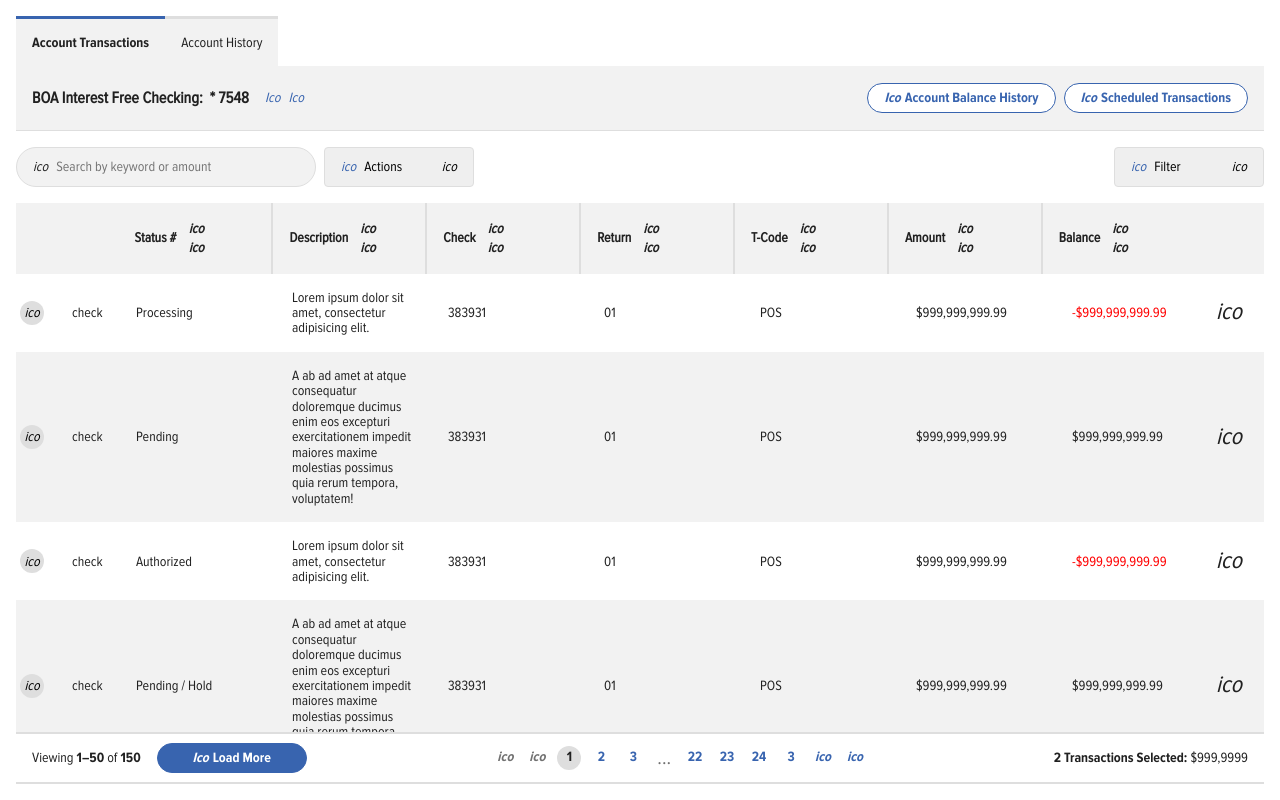
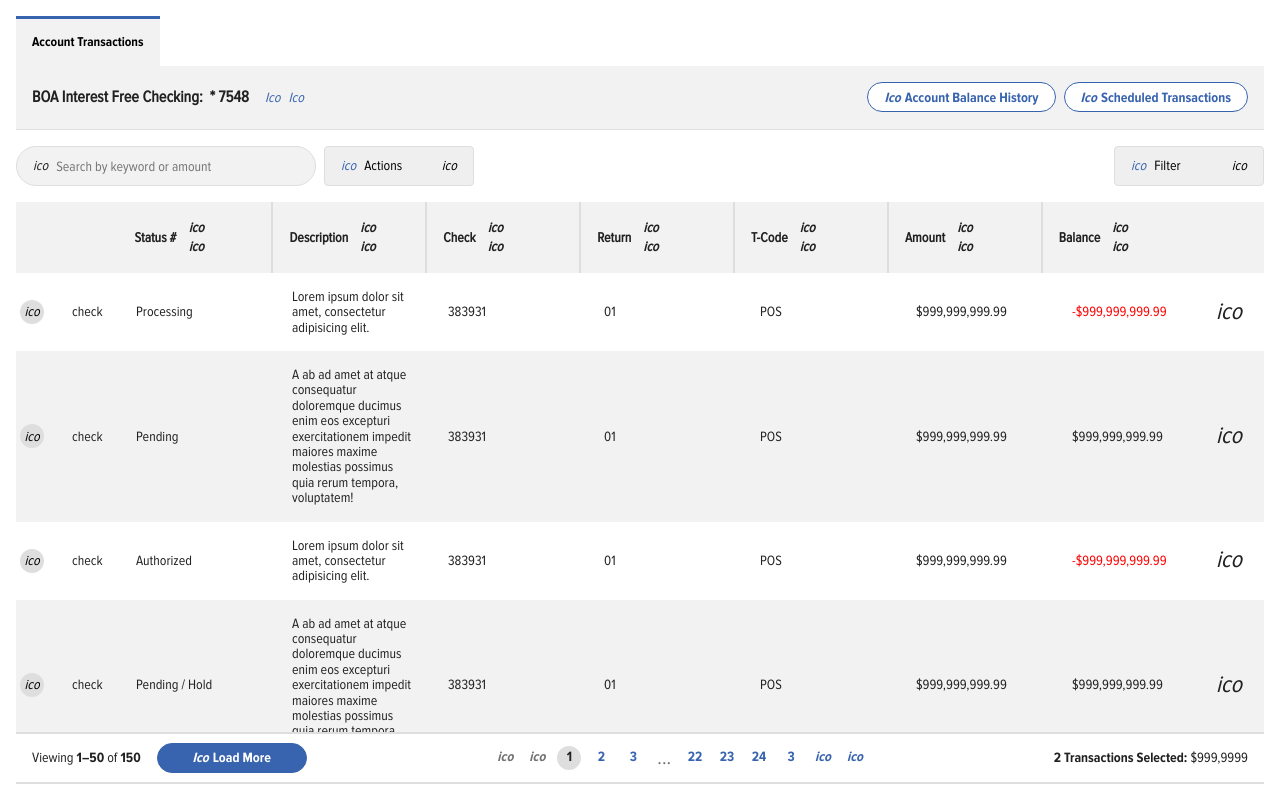
Before and after one commit to MariskaS/ab-test, an Angular app: page / in a window 1280 px wide. Built offline with nearby package versions, Linux system fonts and the light colour scheme.

Commit message:
change README

```diff
--- a/src/app/app.component.html
+++ b/src/app/app.component.html
@@ -1,10 +1,32 @@
 <main class="ab-main">
   <div class="ab-tab__wrapper">
-    <div class="ab-tab__head">
-      <a class="ab-tab__head__item is-active">account transactions</a>
-      <a class="ab-tab__head__item">account history</a>
+    <div class="ab-tab__head"
+         role="tablist"
+         aria-label="Account">
+      <button class="ab-tab__head__item is-active"
+              role="tab"
+              aria-selected="true"
+              aria-controls="transactions-tab"
+              id="transactions">account transactions
+      </button>
     </div>
     <div class="ab-tab__toolbar">
+      <ng-container *ngTemplateOutlet="transactionsHead"></ng-container>
+    </div>
+    <div class="ab-tab__filter">
+      <ng-container *ngTemplateOutlet="transactionsFilter"></ng-container>
+    </div>
+    <div class="ab-tab__body"
+         tabindex="0"
+         role="tabpanel"
+         id="transactions-tab"
+         aria-labelledby="transactions">
+      <ng-container *ngTemplateOutlet="transactionsBody"></ng-container>
+    </div>
+  </div>
+</main>
+
+<ng-template #transactionsHead>
   <ul>
     <li>
       <h3>BOA Interest Free Checking:&nbsp;&nbsp;*&nbsp;7548</h3>
@@ -34,8 +56,9 @@
       </button>
     </li>
   </ul>
-    </div>
-    <div class="ab-tab__filter">
+</ng-template>
+
+<ng-template #transactionsFilter>
   <ul>
     <li>
       <app-search></app-search>
@@ -49,11 +72,10 @@
                     dropdownTitle="Filter"></app-dropdown>
     </li>
   </ul>
-    </div>
-    <div class="ab-tab__body">
+</ng-template>
+
+<ng-template #transactionsBody>
   <app-table [columns]="transactionTableHeads"
              [body]="transactionTableData">
   </app-table>
-    </div>
-  </div>
-</main>
+</ng-template>
--- a/src/app/app.component.scss
+++ b/src/app/app.component.scss
@@ -2,7 +2,7 @@
 
 :host {
 
-  // To stretch the content.
+  // Stretch container full screen.
   display: flex;
   flex: 1;
 }
--- a/src/app/app.component.ts
+++ b/src/app/app.component.ts
@@ -1,4 +1,4 @@
-import {Component, Input} from '@angular/core';
+import {Component} from '@angular/core';
 import {
   transactionTableActions,
   transactionTableData,
--- a/src/app/components/table/table.component.scss
+++ b/src/app/components/table/table.component.scss
@@ -4,11 +4,9 @@
 
 :host {
 
-  // For Desktop & Tablet.
-  @media (min-width: $screen-sx) {
-    display: flex;
-    flex: 1;
-  }
+  // Stretch container full screen.
+  display: flex;
+  flex: 1;
 }
 
 .ab-color--red {
--- a/src/styles/components/pagination.scss
+++ b/src/styles/components/pagination.scss
@@ -13,6 +13,11 @@
 
   &__nav {
     @include flex-variant(flex, center, center);
+
+    // For Tablet.
+    @media (max-width: $screen-sx) {
+      padding: $space-base-half 0;
+    }
   }
 
   &__item {
@@ -59,5 +64,6 @@
   // For Desktop & Tablet.
   @media (min-width: $screen-sx) {
     @include flex-variant(flex, space-between, center);
+    flex-wrap: wrap;
   }
 }
--- a/src/styles/components/table.scss
+++ b/src/styles/components/table.scss
@@ -3,8 +3,11 @@
 @import "~src/styles/core/mixins/mixin-toolbar-variant";
 
 .ab-table {
+
+  // Stretch container full screen.
   display: flex;
   flex-direction: column;
+  flex: 1;
 
   table {
     table-layout: fixed;
@@ -25,17 +28,16 @@
     }
   }
 
-  // TODO: fix scroll
   &__body {
+
+    // Stretch container full screen.
     display: flex;
+    flex-direction: column;
     flex: 1;
-    overflow: hidden;
     overflow-x: auto;
-    flex-direction: column;
   }
 
   &__head {
-    overflow: hidden;
     background-color: var(--table-bg-head);
 
     th:not(:first-child):not(:last-child):not(.ab-border-0) {
@@ -55,8 +57,6 @@
 
   &__content {
     overflow-y: auto;
-    overflow-x: hidden;
-    flex: 1;
 
     tr:nth-of-type(even) {
       background-color: var(--table-bg-zebra);
@@ -66,12 +66,6 @@
     &.is-empty {
       padding: $space-base-double $space-base;
       font-family: $font-family-bold;
-
-      // For Desktop & Tablet.
-      @media (min-width: $screen-sx) {
-        @include flex-variant(flex, center, center);
-        flex: 1;
-      }
     }
   }
 
--- a/src/styles/components/tabs.scss
+++ b/src/styles/components/tabs.scss
@@ -8,9 +8,11 @@
       background-color: var(--toolbar-head-bg);
       padding: $toolbar-spaces;
       cursor: pointer;
+      border: 0;
       border-left: $toolbar-head-border solid var(--toolbar-head-border);
       transition: border-color $transition-base;
       text-transform: capitalize;
+      display: block;
 
       &:active,
       &:focus,
@@ -37,14 +39,12 @@
   }
 
   &__body {
-    overflow-x: auto;
+    overflow-y: auto;
+    overflow-x: hidden;
 
-    // TODO: To stretch the content.
-    // For Desktop & Tablet.
-    @media (min-width: $screen-sx) {
-      display: flex;
-      flex: 1;
-    }
+    // Stretch container full screen.
+    display: flex;
+    flex: 1;
   }
 
   &__toolbar {
@@ -61,12 +61,9 @@
 
   &__wrapper {
 
-    // TODO: To stretch the content.
-    // For Desktop & Tablet.
-    @media (min-width: $screen-sx) {
-      display: flex;
-      flex-direction: column;
-      flex: 1;
-    }
+    // Stretch container full screen.
+    display: flex;
+    flex-direction: column;
+    flex: 1;
   }
 }
--- a/src/styles/core/global.scss
+++ b/src/styles/core/global.scss
@@ -6,27 +6,17 @@ body {
   color: var(--body-color);
   line-height: 1.1;
   background-color: var(--body-bg);
-  overflow-x: hidden;
-  overflow-y: auto;
 
-  // TODO: To stretch the content.
-  // For Desktop & Tablet.
-  @media (min-width: $screen-sx) {
-    display: flex;
-    flex: 1;
-  }
+  // Stretch container full screen.
+  display: flex;
 }
 
 .ab-main {
   padding: $space-base;
 
-  // TODO: To stretch the content.
-  // For Desktop & Tablet.
-  @media (min-width: $screen-sx) {
-    display: flex;
-    flex: 1;
-  }
-
+  // Stretch container full screen.
+  display: flex;
+  flex: 1;
 }
 
 strong {
```
Also changed, not shown: 1 other file (tests, documents, lock files or other folders). Lines whose indentation alone changed are shown as unchanged.
